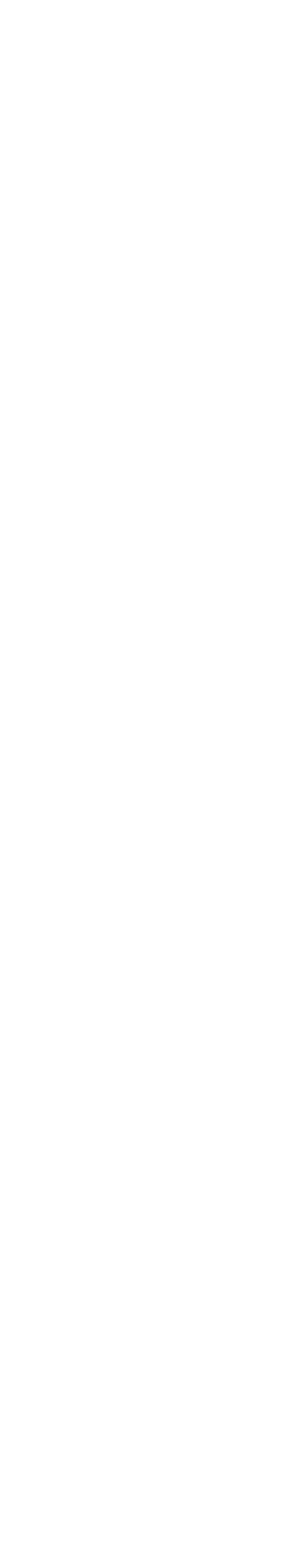
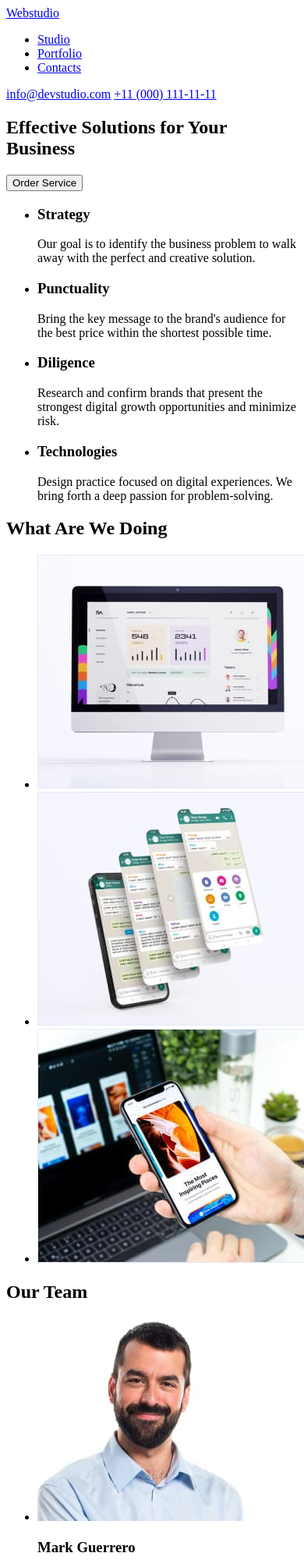
Before and after one commit to MaryG88/goit-markup-hw-01, a plain HTML site: page index.html in a window 390 px wide. Shown: the top 2000 px of the page at 78% size. Before the commit the page ends 844 px from the top, so only its background shows below. Drawn offline with Linux system fonts and the light colour scheme.

Commit message:
index.html modified

```diff
--- a/index.html
+++ b/index.html
@@ -3,7 +3,141 @@
   <head>
     <meta charset="UTF-8" />
     <meta name="viewport" content="width=device-width, initial-scale=1.0" />
-    <title>Document</title>
+    <title>Webstudio</title>
   </head>
-  <body></body>
+  <body>
+    <header>
+      <nav>
+        <a href="#"><span>Web</span>studio</a>
+        <ul>
+          <li><a href="#">Studio</a></li>
+          <li><a href="#">Portfolio</a></li>
+          <li><a href="#">Contacts</a></li>
+        </ul>
+      </nav>
+      <a href="mailto:info@devstudio.com">info@devstudio.com</a>
+      <a href="tel:+110001111111">+11 (000) 111-11-11</a>
+    </header>
+    <main>
+      <section>
+        <h1>Effective Solutions for Your Business</h1>
+        <button>Order Service</button>
+      </section>
+      <section>
+        <h2 hidden>Our Advantages</h2>
+        <ul>
+          <li>
+            <h3>Strategy</h3>
+            <p>
+              Our goal is to identify the business problem to walk away with the
+              perfect and creative solution.
+            </p>
+          </li>
+          <li>
+            <h3>Punctuality</h3>
+            <p>
+              Bring the key message to the brand's audience for the best price
+              within the shortest possible time.
+            </p>
+          </li>
+          <li>
+            <h3>Diligence</h3>
+            <p>
+              Research and confirm brands that present the strongest digital
+              growth opportunities and minimize risk.
+            </p>
+          </li>
+          <li>
+            <h3>Technologies</h3>
+            <p>
+              Design practice focused on digital experiences. We bring forth a
+              deep passion for problem-solving.
+            </p>
+          </li>
+        </ul>
+      </section>
+      <section>
+        <h2>What Are We Doing</h2>
+        <ul>
+          <li>
+            <img
+              src="./images/pc.jpg"
+              alt="PC version website"
+              width="360"
+              height="300"
+            />
+          </li>
+          <li>
+            <img
+              src="./images/apps.jpg"
+              alt="Applications"
+              width="360"
+              height="300"
+            />
+          </li>
+          <li>
+            <img
+              src="./images/mobile.jpg"
+              alt="Mobile version website"
+              width="360"
+              height="300"
+            />
+          </li>
+        </ul>
+      </section>
+      <section>
+        <h2>Our Team</h2>
+        <ul>
+          <li>
+            <img
+              src="./images/mark.jpg"
+              alt="Mark Guerrero"
+              width="264"
+              height="260"
+            />
+            <h3>Mark Guerrero</h3>
+            <p>Product Designer</p>
+          </li>
+          <li>
+            <img
+              src="./images/tom.jpg"
+              alt="Tom Ford"
+              width="264"
+              height="260"
+            />
+            <h3>Tom Ford</h3>
+            <p>Frontend Developer</p>
+          </li>
+          <li>
+            <img
+              src="./images/camila.jpg"
+              alt="Camila Garcia"
+              width="264"
+              height="260"
+            />
+            <h3>Camila Garcia</h3>
+            <p>Marketing</p>
+          </li>
+          <li>
+            <img
+              src="./images/daniel.jpg"
+              alt="Daniel Wilson"
+              width="264"
+              height="260"
+            />
+            <h3>Daniel Wilson</h3>
+            <p>UI Designer</p>
+          </li>
+        </ul>
+      </section>
+    </main>
+    <footer>
+      <a href="#"><span>Web</span>studio</a>
+      <p>
+        Increase the flow of customers and <br />
+        sales for your business with digital <br />
+        marketing & growth solutions.
+      </p>
+    </footer>
+  </body>
 </html>
```
Also changed, not shown: images/apps.jpg (added), images/camila.jpg (added), images/daniel.jpg (added), images/mark.jpg (added), images/mobile.jpg (added), images/pc.jpg (added), images/tom.jpg (added).
